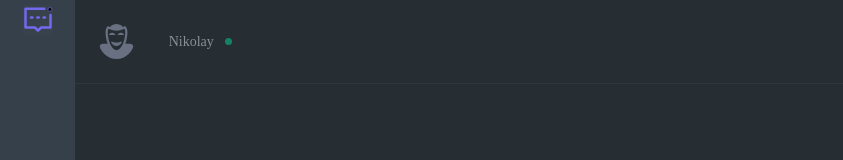
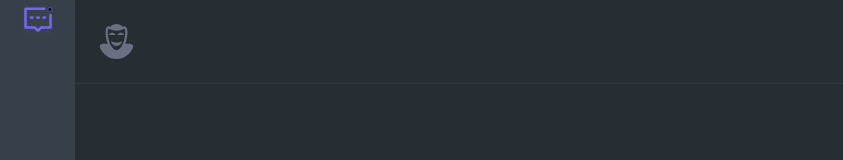
Before and after one commit to NikolaYK2/talk-blink, a React (Vite) app in the folder client/: page / in a window 1280 px wide. Shown: the top 160 px of the page, without its empty margins (0-843 px from the left). Built offline with nearby package versions, Linux system fonts and the light colour scheme.

Commit message:
feat(Chat): enhance chat connection and profile usage - Implement chat connection - Save and utilize user profile - Employ Profile component

```diff
--- a/client/src/features/messages/ui/3-websocket/ui/Websocket.tsx
+++ b/client/src/features/messages/ui/3-websocket/ui/Websocket.tsx
@@ -4,6 +4,7 @@ import {v1} from "uuid";
 import {BASE_URL} from "@/common/instance/instance.ts";
 import {ChatInput} from "@/common/components/ChatImput/ChatInput.tsx";
 import {Auth} from "@/features/messages/ui/3-websocket/ui/auth/ui/Auth.tsx";
+import {useProfile} from "@/features/messages/ui/profile/lib/useProfile.ts";
 
 export type MessageType = {
   event: 'message' | 'connection',
@@ -28,6 +29,7 @@ export const Websocket = ({setMessages}: Props) => {
 
   const socket = useRef<WebSocket | null>(null);
 
+  const {setProfile} = useProfile();
 
   const addMessageHandler = async () => {
 
@@ -63,6 +65,7 @@ export const Websocket = ({setMessages}: Props) => {
     socket.current.onmessage = (event) => {
       const message = JSON.parse(event.data);
       setMessages((prevMessages: MessageType[]) => [...prevMessages, {...message, isUser: message.username === user},]);
+      setProfile({data: message.data, username: message.username})
     }
     socket.current.onclose = () => {
       console.log('close')
--- a/client/src/features/messages/ui/profile/lib/useProfile.ts
+++ b/client/src/features/messages/ui/profile/lib/useProfile.ts
@@ -1,4 +1,10 @@
 import {useContext} from "react";
 import {ProfileContext} from "@/features/messages/ui/profile/model/ProfileProvider.tsx";
 
-export const useProfile = () => useContext(ProfileContext);
+export const useProfile = () => {
+  const context = useContext(ProfileContext);
+  if (!context) {
+    throw new Error('useProfile must be defined');
+  }
+  return context
+}
--- a/client/src/features/messages/ui/profile/model/ProfileProvider.tsx
+++ b/client/src/features/messages/ui/profile/model/ProfileProvider.tsx
@@ -1,12 +1,12 @@
 import {createContext, ReactNode, useState} from "react";
 import {MessageType} from "@/features/messages/ui/3-websocket/ui/Websocket.tsx";
 
-export type PostContext = {
+export type PostContextType = {
   profile: ProfileType,
   setProfile: (profile: ProfileType) => void,
 }
 type ProfileType = Pick<MessageType, 'data' | 'username'>;
-export const ProfileContext = createContext<PostContext | null>(null);
+export const ProfileContext = createContext<PostContextType | null>(null);
 
 type Props = {
   children: ReactNode
--- a/client/src/features/messages/ui/profile/ui/Profile.module.scss
+++ b/client/src/features/messages/ui/profile/ui/Profile.module.scss
@@ -23,8 +23,8 @@
       margin: 0 0 0 3%;
     }
     .online{
-      width: 7px;
-      height: 7px;
+      width: 6px;
+      height: 6px;
       border-radius: 50%;
       background: var(--color-medium-active);
       margin: 1%;
--- a/client/src/features/messages/ui/profile/ui/Profile.tsx
+++ b/client/src/features/messages/ui/profile/ui/Profile.tsx
@@ -1,16 +1,20 @@
 import s from './Profile.module.scss'
 import {IconSvg} from "@/common/components/IconSVG.tsx";
+import {useProfile} from "@/features/messages/ui/profile/lib/useProfile.ts";
 
 
 export const Profile = () => {
+
+  const {profile} = useProfile();
+
   return (
     <div className={`${s.containerProfile}`}>
       <div className={s.blockProfile}>
         <div className={s.avatar}>
           <IconSvg name={'ava'}/>
         </div>
-        <div className={s.name}>Nikolay</div>
-        <div className={s.online}></div>
+        <div className={s.name}>{profile.username}</div>
+        {profile.username && <div className={s.online}></div>}
       </div>
     </div>
   );
```
Lines whose indentation alone changed are shown as unchanged.
